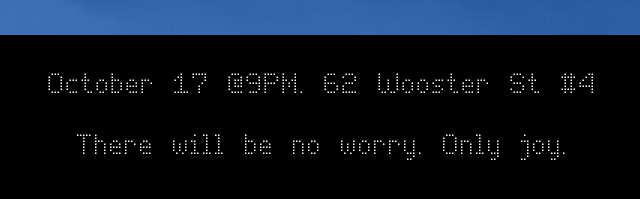
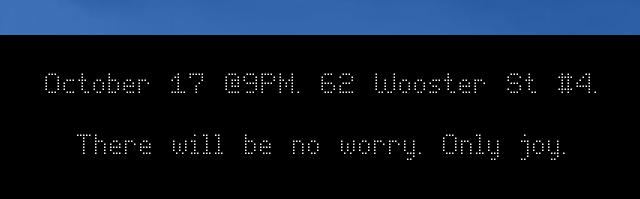
Before and after one commit to bigt00fgrin/birthday-semi-eastlyn, a website: page index.html in a window 1280 px wide. Shown: the part 1199-1398 px from the top of the page, 317-957 px from the left. Drawn offline with Linux system fonts and the light colour scheme; a web font is replaced by a local one.

Commit message:
added period

```diff
--- a/index.html
+++ b/index.html
@@ -14,7 +14,7 @@
     <img src="img.png" width="65%">
 
     <div class="details">
-        <p>October 17 @9PM. 62 Wooster St #4</p>
+        <p>October 17 @9PM. 62 Wooster St #4.</p>
         <p>There will be no worry. Only joy.</p>
     </div>
 
```
